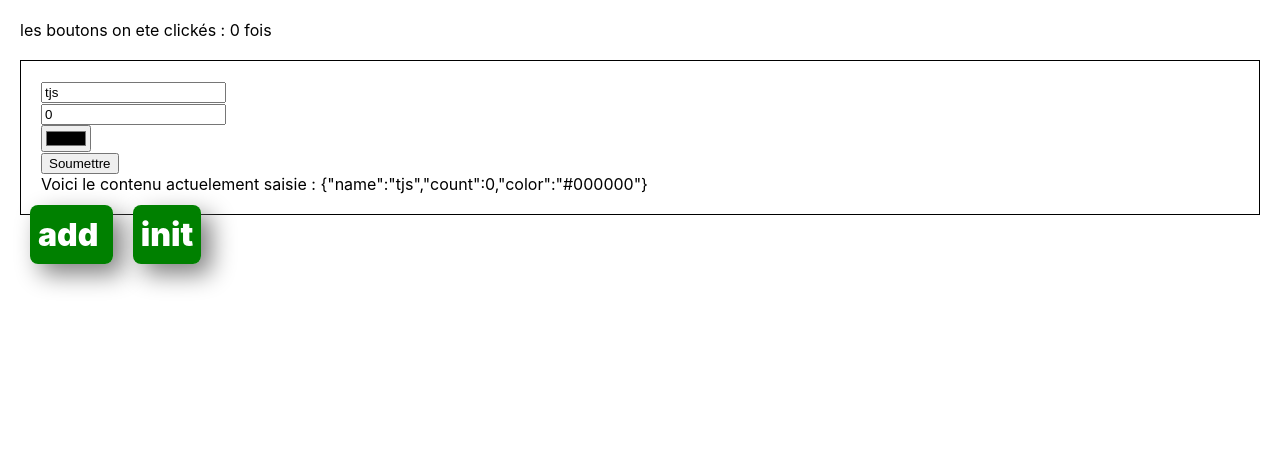
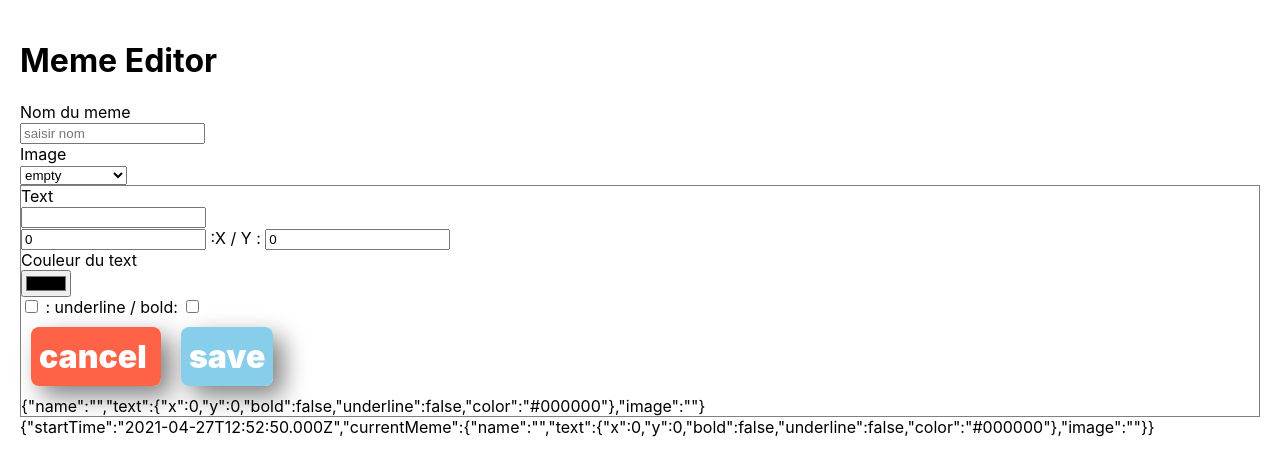
Before and after one commit to NadaOuji/formationReactJS, a React (Create React App) app: page / in a window 1280 px wide. Shown: the top 476 px of the page. Built offline with nearby package versions, Linux system fonts and the light colour scheme.

Commit message:
gestion du Form

```diff
--- a/src/App/App.js
+++ b/src/App/App.js
@@ -2,36 +2,32 @@
 import './App.css';
 import Button from './components/Button/Button';
 import MemeForm from './components/MemeForm/MemeForm';
+import {initialState as CurrentMemeInitialState} from './components/MemeForm/MemeForm';
 
 class App extends React.Component{
   constructor(props){
     super(props);
     this.state={
-      counter:-1,
-      lastClickedTime:null};
+      startTime:new Date(),
+      currentMeme:CurrentMemeInitialState};
+      console.log(this.state);
   }
 
-  componentDidMount(){
-    this.setState({counter:0})
-  }
+ // componentDidMount(){
+   // this.setState({counter:0})
+ // }
 
   render(){
     return <div className="App">
-      <div>les boutons on ete clickés : {this.state.counter} fois <br/>
-      {this.state.lastClickedTime && ' dernier click ' + this.state.lastClickedTime.toISOString()}
-      <br/>
-      <MemeForm />
+
+      <MemeForm onSubmit={(valeurDuMeme) => {
+
+        console.log(valeurDuMeme);
+        this.setState({currentMeme:valeurDuMeme});
+      }} />
+
+      {JSON.stringify(this.state)}
       </div>
-
-    <Button label = "add"  lorsqueJeClickSurLeBoutton={() => {
-        this.setState({counter:this.state.counter+1, lastClickedTime: new Date()});
-        console.log(this.state);
-    }} />
-    <Button label = "init"  couleurDeFond ="red" lorsqueJeClickSurLeBoutton={() => {
-
-    }} />
-
-          </div>
   }
 }
 
--- a/src/App/components/MemeForm/MemeForm.js
+++ b/src/App/components/MemeForm/MemeForm.js
@@ -1,36 +1,66 @@
 import React,{ useState } from 'react';
 import PropTypes from 'prop-types';
 import styles from './MemeForm.module.css';
+import Button from '../Button/Button';
 
-const MemeForm = () => {
-  const [formContent, setformContent] = useState({
-    name:'tjs',
-    count:0,
-    color:'#000000'
-  });
+export const initialState= {name:'',text:{x:0,y:0, bold:false, underline:false, color:'#000000'},image:''}
 
-  return(
-    <form className={styles.MemeForm} data-testid="MemeForm">
-      <input type="text" placeholder = "nom de la formation" value={formContent.name} onChange={(evt) => {
-        console.log(evt.target.value);
-        setformContent({...formContent,name:evt.target.value})
-      }} /> <br/>
-      <input type="number"placeholder="nb de participants" value={Number.parseInt(formContent.count)} onChange={(evt) => {
-        console.log(evt.target.value);
-        setformContent({...formContent,count:evt.target.value})
-      }} /> <br/>
-      <input type="color" value={formContent.color} onChange={(evt) => {
-        console.log(evt.target.value);
-        setformContent({...formContent,color:evt.target.value})
-      }} /> <br/>
-      <input type="submit" value="Soumettre" />  <br/>
-      <div style={{color:formContent.color}} > Voici le contenu actuelement saisie : {JSON.stringify(formContent)}
-      </div>
-    </form>
-  );
+const MemeForm = (props) => {
+const [state, setstate] = useState(initialState);
+return <form data-testid="MemeForm">
+  <h1>Meme Editor</h1>
+  <label htmlFor="meme-name">Nom du meme</label><br/>
+   <input type="text" id="meme-name" placeholder = "saisir nom" value={state.name} onChange={(evt) => {
+     setstate({...state,name:evt.target.value});
+   }} /> <br/>
+   <label htmlFor="meme-image">Image</label><br/>
+   <select id="meme-image" value={state.image} onChange={(evt) => {
+     setstate({...state,image: evt.target.value});
+   }} >
+   <option value="img/empty.jpg">empty</option>
+     <option value="img/5element.jpg">5eme element</option>
+   </select>
+   <div className={styles.textEditor} >
+     <label htmlFor="meme-text">Text</label><br/>
+     <input type="text" value={state.text.value} onChange={(evt) => {
+       setstate({...state,text:{...state.text,value:evt.target.value}});
+     }} />
+     <div className={styles.inlineContanier}>
+       <label>
+         <input type="number"value={state.text.x} onChange={(evt) => {
+       setstate({...state,text:{...state.text,x:evt.target.value}});
+     }} /> :X
+       </label> / <label> Y :   <input type="number" value={state.text.y} onChange={(evt) => {
+       setstate({...state,text:{...state.text,y:evt.target.value}});
+     }} /> </label>
+     </div>
+    <label>Couleur du text</label><br/>
+    <input type="color" value={state.text.color} onChange={(evt) => {
+       setstate({...state,text:{...state.text,color:evt.target.value}});
+     }} /><br/>
+    <label>
+         <input type="checkbox" checked={state.text.underline} onChange={(evt) => {
+           setstate({...state,text:{...state.text,underline: evt.target.checked}} );
+         }} /> : underline
+       </label> / <label> bold: <input type="checkbox" checked={state.text.bold} onChange={(evt) => {
+           setstate({...state,text:{...state.text,bold: evt.target.checked}} );
+         }} /> </label>
+
+     <div style={{margin:'20px 0px'}}>
+       <Button label="cancel"CouleurDeFond="tomato" lorsqueJeClickSurLeBoutton={() => {
+         setstate(initialState)
+       }} />
+       <Button label="save"CouleurDeFond="skyblue" lorsqueJeClickSurLeBoutton={() => {
+         props.onSubmit(state)
+       }} />
+
+     </div>
+     {JSON.stringify(state)}
+   </div>
+</form>
 }
 
-MemeForm.propTypes = {};
+MemeForm.propTypes = {onSubmit:PropTypes.func.isRequired};
 
 MemeForm.defaultProps = {};
 
--- a/src/App/components/MemeForm/MemeForm.module.css
+++ b/src/App/components/MemeForm/MemeForm.module.css
@@ -2,3 +2,16 @@
     border: 1px solid black;
     padding: 20px;
 }
+
+.inlineConainer>*{
+    display: inline;;
+}
+.inlineConainer>input
+[type=number]{
+    width: 50px;
+}
+
+.textEditor{
+    border:1px solid
+    grey;
+}
```
